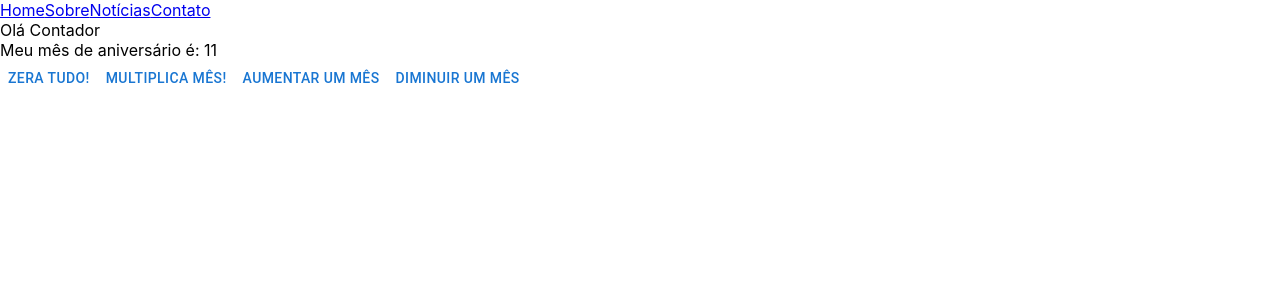
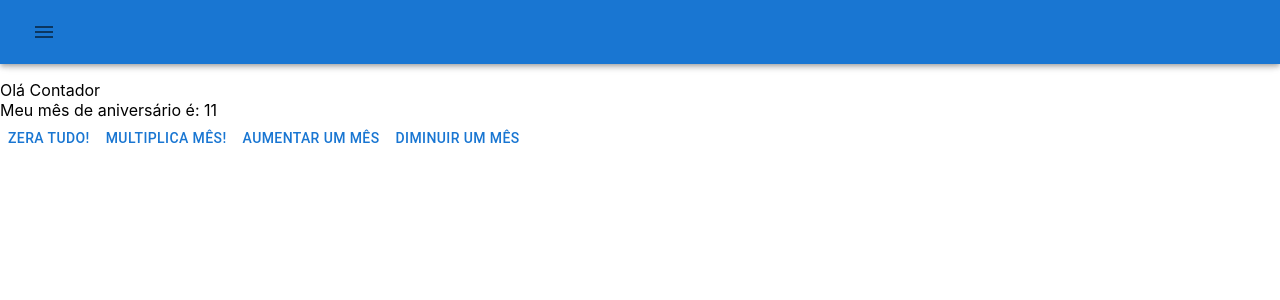
Before and after one commit to lucasrafaeldesouza/ProvaReact, a React (Create React App) app: page /contato in a window 1280 px wide. Shown: the top 300 px of the page. Built offline with nearby package versions, Linux system fonts and the light colour scheme.

Commit message:
2022-10-14-final

```diff
--- a/package.json
+++ b/package.json
@@ -5,7 +5,8 @@
   "dependencies": {
     "@emotion/react": "^11.10.4",
     "@emotion/styled": "^11.10.4",
-    "@mui/material": "^5.10.7",
+    "@mui/icons-material": "^5.10.9",
+    "@mui/material": "^5.10.9",
     "@testing-library/jest-dom": "^5.14.1",
     "@testing-library/react": "^13.0.0",
     "@testing-library/user-event": "^13.2.1",
--- a/src/components/PageLayout.jsx
+++ b/src/components/PageLayout.jsx
@@ -1,13 +1,83 @@
+import {
+  AppBar,
+  Box,
+  Drawer,
+  IconButton,
+  List,
+  ListItem,
+  ListItemButton,
+  ListItemIcon,
+  ListItemText,
+  Toolbar,
+  Typography,
+} from "@mui/material";
 import { Link, Outlet } from "react-router-dom";
+import MenuIcon from "@mui/icons-material/Menu";
+import { useState } from "react";
 
-export const PageLayout = () => (
+export const PageLayout = () => {
+  const DrawerApp = () => (
+    <Box style={{ minWidth: "260px" }}>
+      <Typography variant="h5">Meu menu</Typography>
+      <List>
+        <ListItem>
+          <ListItemButton component="a" href="/">
+            <ListItemText primary={"Home"} />
+          </ListItemButton>
+        </ListItem>
+        <ListItem>
+          <ListItemButton component="a" href="/sobre">
+            <ListItemText primary={"Sobre"} />
+          </ListItemButton>
+        </ListItem>
+        <ListItem>
+          <ListItemButton component="a" href="/noticias">
+            <ListItemText primary={"Notícias"} />
+          </ListItemButton>
+        </ListItem>
+        <ListItem>
+          <ListItemButton>
+            <ListItemText primary={"Contato"} component="a" href="/contato" />
+          </ListItemButton>
+        </ListItem>
+      </List>
+    </Box>
+  );
+
+  const ContainerMenu = () => {
+    const [aberto, setAberto] = useState(false);
+
+    const lideComOMenu = () => {
+      setAberto(!aberto);
+    };
+
+    return (
+      <Box>
+        <AppBar>
+          <Toolbar>
+            <IconButton onClick={lideComOMenu}>
+              <MenuIcon></MenuIcon>
+            </IconButton>
+          </Toolbar>
+        </AppBar>
+        <Box>
+          <Drawer
+            open={aberto}
+            onClose={lideComOMenu}
+          >
+            <DrawerApp />
+          </Drawer>
+        </Box>
+      </Box>
+    );
+  };
+
+  return (
     <>
-      <nav>
-        <Link to={'/'}>Home</Link>
-        <Link to={'/sobre'}>Sobre</Link>
-        <Link to={'/noticias'}>Notícias</Link>
-        <Link to={'/contato'}>Contato</Link>
-      </nav>
-      <Outlet />
+      <ContainerMenu />
+      <Box style={{ marginTop: "80px" }}>
+        <Outlet />
+      </Box>
     </>
-);
+  );
+};
```
Also changed, not shown: 1 other file (tests, documents, lock files or other folders).
